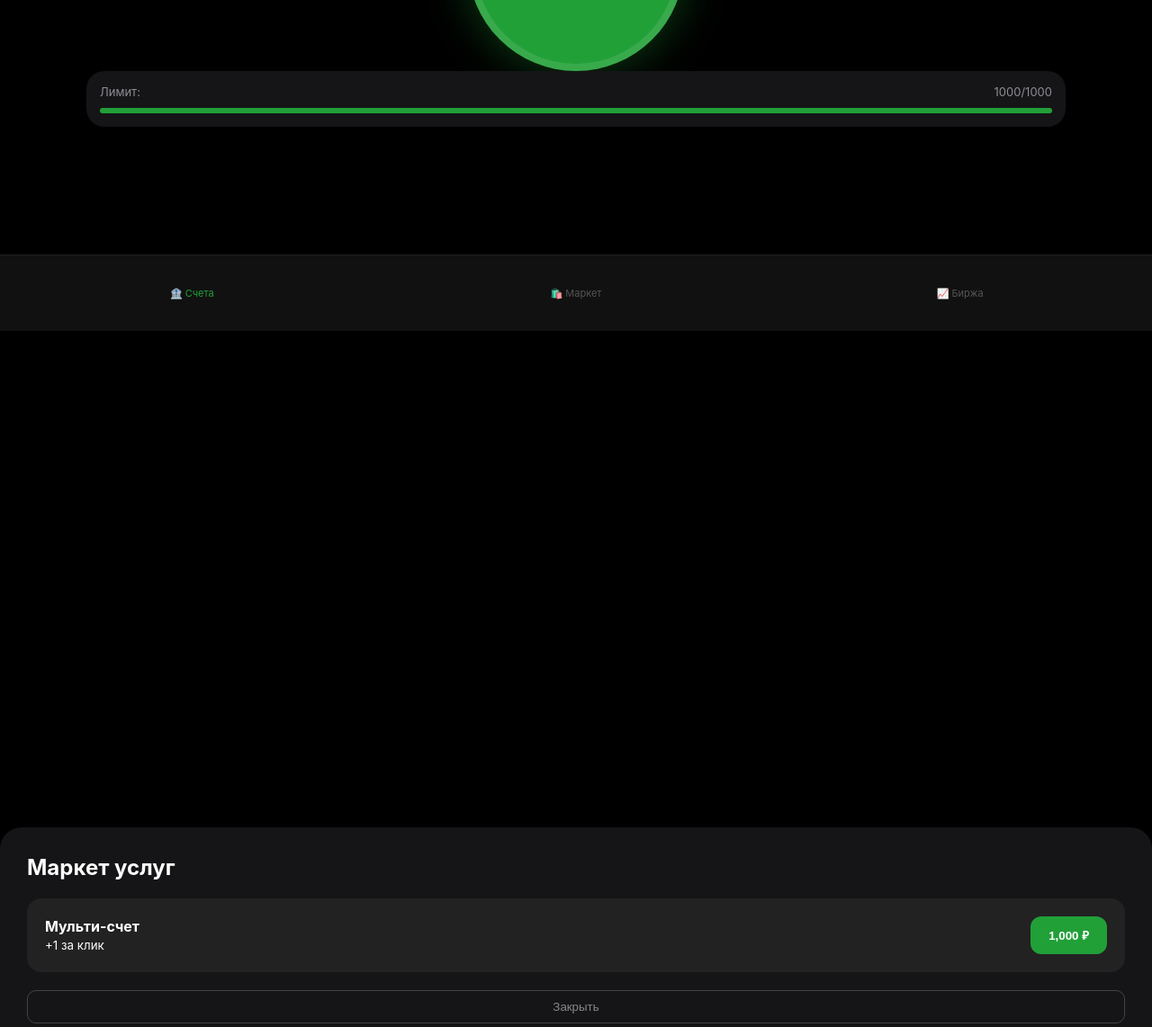
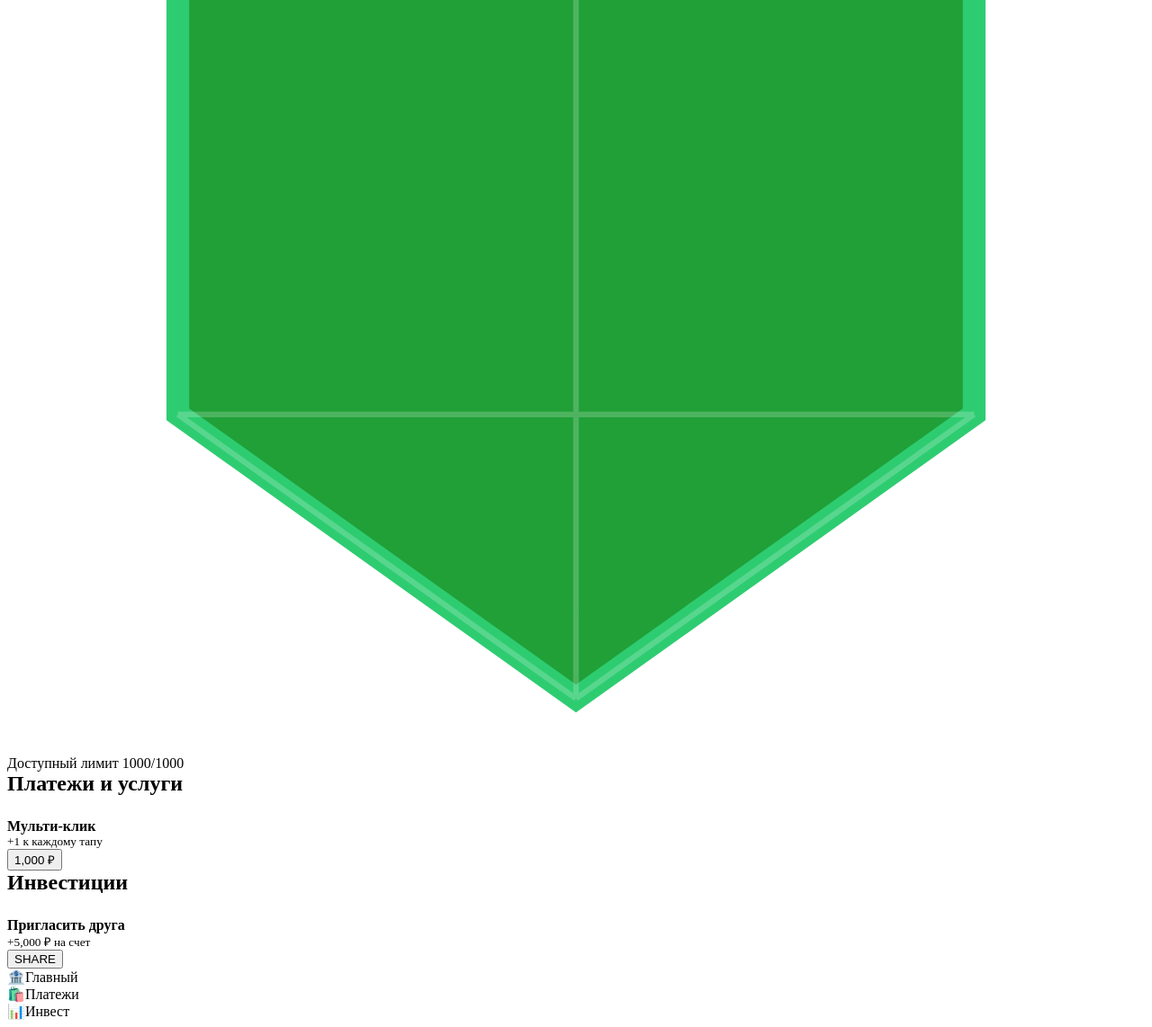
Before and after one commit to karapetanartem065-max/vault-ray, a plain HTML site: page index.html in a window 1280 px wide. Shown: the part 432-1574 px from the top of the page at 90% size. Before the commit the page ends 800 px from the top, so only its background shows below. Drawn offline with Linux system fonts and the light colour scheme.

Commit message:
Update index.html

```diff
--- a/index.html
+++ b/index.html
@@ -1,126 +1,109 @@
-<!DOCTYPE html>
-<html lang="ru">
-<head>
-    <meta charset="UTF-8">
-    <meta name="viewport" content="width=device-width, initial-scale=1.0, maximum-scale=1.0, user-scalable=no">
-    <title>VAULT RAY PRIVATE</title>
-    <style>
-        :root { --sber-green: #21a038; --bg: #000; --card: #151517; }
-        * { touch-action: manipulation; -webkit-tap-highlight-color: transparent; box-sizing: border-box; }
-        body { margin: 0; background: var(--bg); color: #fff; font-family: -apple-system, sans-serif; height: 100vh; display: flex; flex-direction: column; overflow: hidden; }
-
-        /* HEADER */
-        .header { padding: 60px 20px 30px; background: var(--card); border-radius: 0 0 24px 24px; }
-        .label { color: #8e8e93; font-size: 12px; text-transform: uppercase; letter-spacing: 1px; }
-        .balance { font-size: 44px; font-weight: 700; margin-top: 5px; }
-        .green { color: var(--sber-green); }
-
-        /* MAIN AREA */
-        .main { flex-grow: 1; display: flex; flex-direction: column; align-items: center; justify-content: center; }
-        .diamond-btn {
-            width: 240px; height: 240px; background: var(--sber-green); border-radius: 50%;
-            display: flex; align-items: center; justify-content: center;
-            box-shadow: 0 0 50px rgba(33,160,56,0.4); border: 8px solid rgba(255,255,255,0.1);
-            transition: transform 0.05s; cursor: pointer;
-        }
-        .diamond-btn:active { transform: scale(0.92); }
-        .tap-icon { font-size: 40px; font-weight: 900; color: #000; }
-
-        /* ENERGY */
-        .energy-wrap { width: 85%; background: var(--card); padding: 15px; border-radius: 20px; margin-bottom: 120px; }
-        .energy-txt { font-size: 13px; color: #8e8e93; display: flex; justify-content: space-between; margin-bottom: 10px; }
-        .bar { height: 6px; background: #333; border-radius: 3px; overflow: hidden; }
-        #fill { height: 100%; background: var(--sber-green); width: 100%; transition: 0.2s; }
-
-        /* TAB BAR */
-        .nav { position: fixed; bottom: 0; width: 100%; height: 85px; background: #111; display: flex; border-top: 1px solid #222; }
-        .nav-item { flex: 1; display: flex; flex-direction: column; align-items: center; justify-content: center; color: #555; font-size: 11px; }
-        .nav-item.active { color: var(--sber-green); }
-
-        /* MARKET SHEET */
-        #shop { position: fixed; top: 100%; left: 0; width: 100%; height: 100%; background: rgba(0,0,0,0.8); z-index: 100; transition: 0.3s; }
-        #shop.open { top: 0; }
-        .shop-box { position: absolute; bottom: 0; width: 100%; background: var(--card); border-radius: 24px 24px 0 0; padding: 30px; }
-        .item { background: #222; padding: 20px; border-radius: 16px; display: flex; justify-content: space-between; align-items: center; }
-        .buy { background: var(--sber-green); border: none; color: #fff; padding: 12px 20px; border-radius: 12px; font-weight: bold; }
-    </style>
-</head>
-<body>
-
-    <div class="header">
-        <div class="label">Баланс счета (RAY)</div>
-        <div class="balance"><span id="score">0</span> <span class="green">₽</span></div>
-    </div>
-
-    <div class="main">
-        <div id="tapper" class="diamond-btn">
-            <span class="tap-icon">RAY</span>
+<div class="main">
+        <div id="tapper" class="click-area">
+            <svg viewBox="0 0 100 100" class="emerald-svg">
+                <path d="M50 5 L85 30 L85 70 L50 95 L15 70 L15 30 Z" fill="#21a038" stroke="#2ecc71" stroke-width="2""")/>>
+                <path d="M50 5 L50 95 M15 30 L85 30 M15 70 L85 70 M50 5 L15 30 M50 5 L85 30 M50 95 L15 70 M50 95 L85 70" stroke="rgba(255,255,255,0.2)" stroke-width="0.5""")/>>
+            </svg>
         </div>
 
-        <div class="energy-wrap">
-            <div class="energy-txt">Лимит: <span id="e-val">1000/1000</span></div>
-            <div class="bar"><div id="fill"></div></div>
+        <div class="limit-card">
+            <div class="limit-header">
+                <span>Доступный лимит</span>
+                <span id="e-text">1000/1000</span>
+            </div>
+            <div class="bar-bg"><div id="fill"></div></div>
         </div>
     </div>
 
-    <div id="shop" onclick="closeShop(event)">
-        <div class="shop-box" onclick="event.stopPropagation()">
-            <h2 style="margin-top:0">Маркет услуг</h2>
-            <div class="item">
-                <div><b>Мульти-счет</b><br><small>+1 за клик</small></div>
-                <button class="buy" onclick="doUpgrade()">1,000 ₽</button>
+    <!-- МАРКЕТ -->
+    <div id="shop" class="sheet">
+        <div class="sheet-box">
+            <div class="handle" onclick="toggle('shop', false)"></div>
+            <h2 style="margin: 0 0 25px 0">Платежи и услуги</h2>
+            <div class="list-item">
+                <div><b>Мульти-клик</b><br><small style="color:var(--gray)">+1 к каждому тапу</small></div>
+                <button class="buy-btn" onclick="upgrade()">1,000 ₽</button>
             </div>
-            <button onclick="toggleShop(false)" style="margin-top:20px; width:100%; background:none; border:1px solid #444; color:#888; padding:10px; border-radius:10px;">Закрыть</button>
         </div>
     </div>
+
+    <!-- ИНВЕСТИЦИИ (Правая кнопка) -->
+    <div id="invest" class="sheet">
+        <div class="sheet-box">
+            <div class="handle" onclick="toggle('invest', false)"></div>
+            <h2 style="margin: 0 0 25px 0">Инвестиции</h2>
+            <div class="list-item">
+                <div><b>Пригласить друга</b><br><small style="color:var(--gray)">+5,000 ₽ на счет</small></div>
+                <button class="buy-btn" onclick="alert('Ссылка скопирована!')">SHARE</button>
+            </div>
+        </div>
+    </div>
+
     <nav class="nav">
-        <div class="nav-item active" onclick="toggleShop(false)">🏦 Счета</div>
-        <div class="nav-item" onclick="toggleShop(true)">🛍️ Маркет</div>
-        <div class="nav-item">📈 Биржа</div>
+        <div class="nav-item active" id="btn-home" onclick="toggleAll(false)">
+            <span class="icon">🏦</span>Главный
+        </div>
+        <div class="nav-item" onclick="toggle('shop', true)">
+            <span class="icon">🛍️</span>Платежи
+        </div>
+        <div class="nav-item" onclick="toggle('invest', true)">
+            <span class="icon">📊</span>Инвест
+        </div>
     </nav>
 
     <script>
-        let balance = parseInt(localStorage.getItem('v_b')) || 0;
-        let energy = 1000;
-        let power = parseInt(localStorage.getItem('v_p')) || 1;
+        let bal = parseInt(localStorage.getItem('v_bal')) || 0;
+        let pwr = parseInt(localStorage.getItem('v_pwr')) || 1;
+        let nrg = 1000;
 
-        function refresh() {
-            document.getElementById('score').innerText = balance.toLocaleString('ru-RU');
-            document.getElementById('e-val').innerText = energy + "/1000";
-            document.getElementById('fill').style.width = (energy / 10) + '%';
+        function sync() {
+            document.getElementById('score').innerText = bal.toLocaleString('ru-RU');
+            document.getElementById('e-text').innerText = nrg + '/1000';
+            document.getElementById('fill').style.width = (nrg / 10) + '%';
         }
 
-        // Самый надежный метод клика для смартфонов
-        const btn = document.getElementById('tapper');
-        btn.addEventListener('touchstart', (e) => {
+        const tapper = document.getElementById('tapper');
+        tapper.addEventListener('touchstart', (e) => {
             e.preventDefault();
-            if (energy >= power) {
-                balance += power;
-                energy -= power;
-                refresh();
-                localStorage.setItem('v_b', balance);
-                if(navigator.vibrate) navigator.vibrate(15);
+            if (nrg >= pwr) {
+                bal += pwr; nrg -= pwr;
+                sync();
+                localStorage.setItem('v_bal', bal);
+
+                // Эффекты
+                tapper.style.transform = "scale(0.9)";
+                setTimeout(() => tapper.style.transform = "scale(1)", 80);
+                createParticle(e.touches[0].clientX, e.touches[0].clientY);
+                if(navigator.vibrate) navigator.vibrate(10);
             }
         });
 
-        function toggleShop(show) {
-            document.getElementById('shop').classList.toggle('open', show);
+        function createParticle(x, y) {
+            const p = document.createElement('div');
+            p.className = 'plus-one'; p.innerText = '+' + pwr;
+            p.style.left = x + 'px'; p.style.top = y + 'px';
+            document.body.appendChild(p);
+            setTimeout(() => p.remove(), 600);
         }
 
-        function closeShop(e) { toggleShop(false); }
-
-        function doUpgrade() {
-            if (balance >= 1000) {
-                balance -= 1000; power += 1;
-                localStorage.setItem('v_b', balance);
-                localStorage.setItem('v_p', power);
-                refresh();
-                alert('Услуга подключена!');
-            }
+        function toggle(id, show) {
+            document.getElementById(id).classList.toggle('open', show);
         }
 
-        setInterval(() => { if(energy < 1000) { energy += 2; refresh(); } }, 1000);
-        refresh();
+        function toggleAll(show) {
+            toggle('shop', false); toggle('invest', false);
+        }
+
+        function upgrade() {
+            if (bal >= 1000) {
+                bal -= 1000; pwr += 1;
+                localStorage.setItem('v_bal', bal); localStorage.setItem('v_pwr', pwr);
+                sync(); alert('Пакет услуг обновлен!');
+            } else { alert('Недостаточно средств'); }
+            }
+
+        setInterval(() => { if(nrg < 1000) { nrg += 2; sync(); } }, 1000);
+        sync();
     </script>
 </body>
 </html>
```
